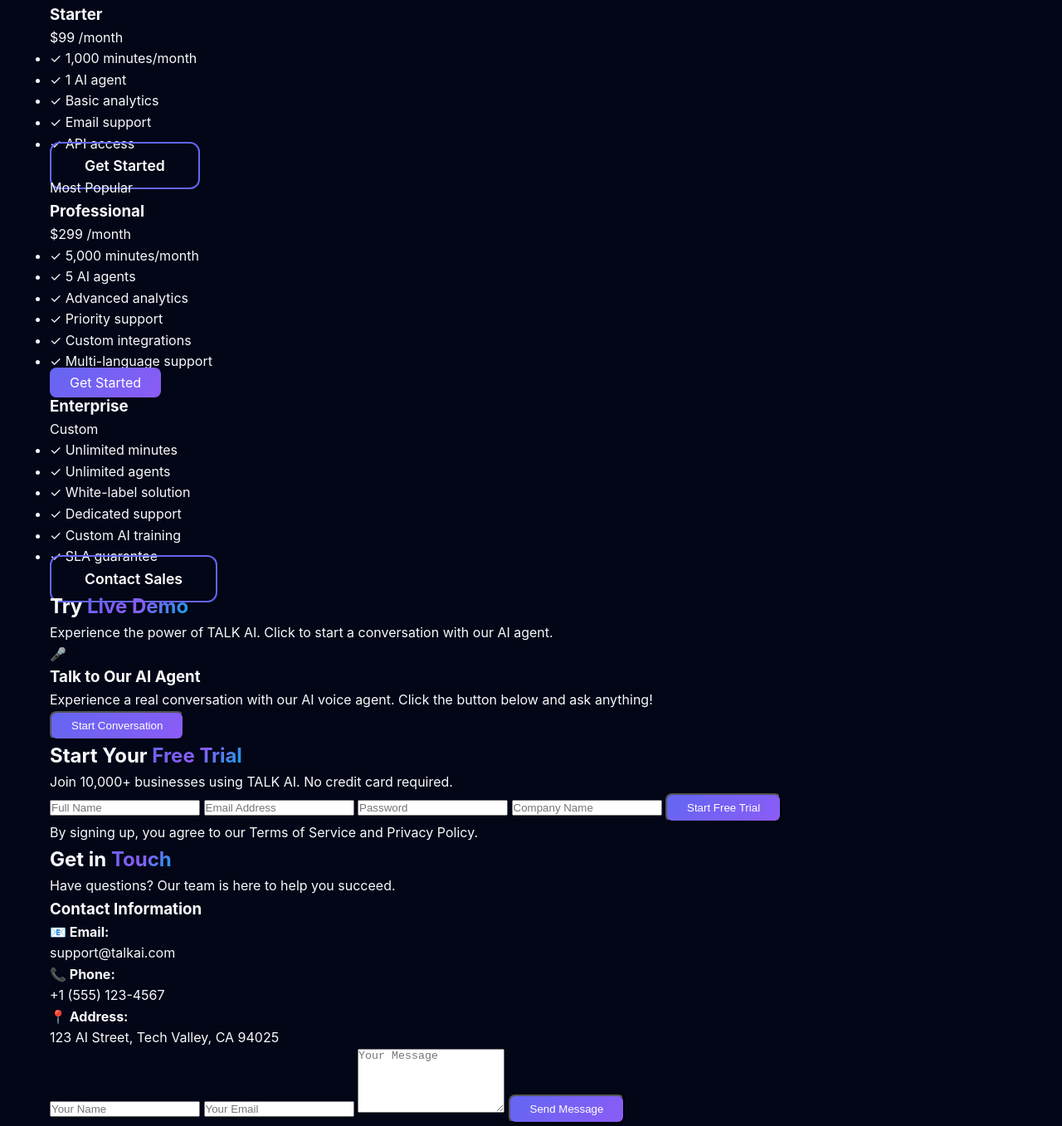
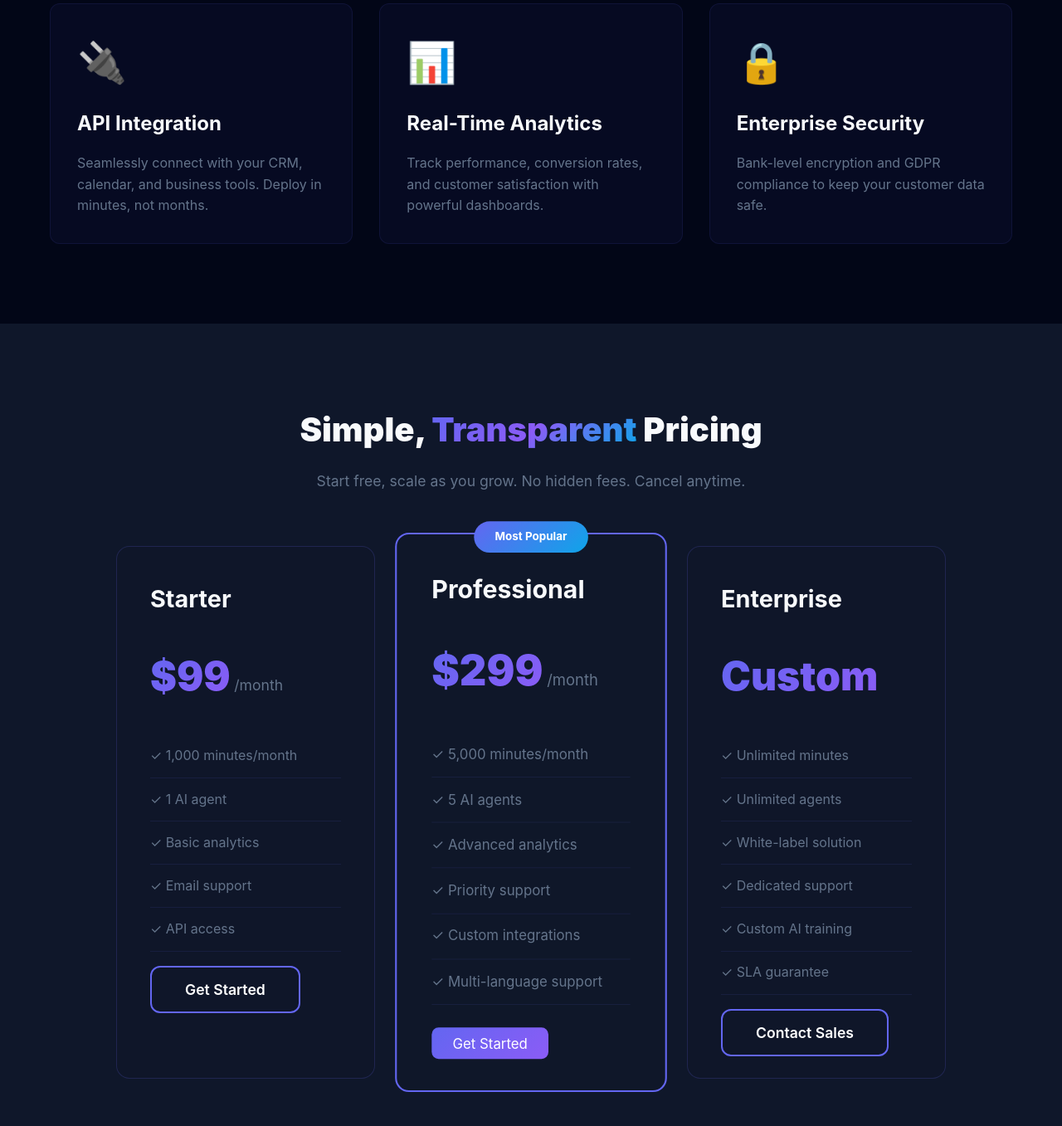
Before and after one commit to Usama309/talk-ai-website, a plain HTML site: page index.html in a window 1280 px wide. Shown: the part 1435-2792 px from the top of the page at 83% size. Drawn offline with nearby package versions, Linux system fonts and the light colour scheme; a script that the page names is missing.

Commit message:
Add complete CSS styling for all sections

```diff
--- a/styles.css
+++ b/styles.css
@@ -240,3 +240,333 @@ body {
         display: none;
     }
 }
+
+
+/* Section Header */
+.section-header {
+    text-align: center;
+    margin-bottom: 4rem;
+}
+
+.section-header h2 {
+    font-size: 2.5rem;
+    font-weight: 900;
+    margin-bottom: 1rem;
+}
+
+.section-header p {
+    font-size: 1.1rem;
+    color: var(--gray);
+    max-width: 600px;
+    margin: 0 auto;
+}
+
+/* Features Section */
+.features {
+    padding: 6rem 0;
+    background: var(--darker);
+}
+
+.features-grid {
+    display: grid;
+    grid-template-columns: repeat(auto-fit, minmax(300px, 1fr));
+    gap: 2rem;
+}
+
+.feature-card {
+    padding: 2rem;
+    background: rgba(99, 102, 241, 0.05);
+    border: 1px solid rgba(99, 102, 241, 0.1);
+    border-radius: 12px;
+    transition: transform 0.3s, box-shadow 0.3s;
+}
+
+.feature-card:hover {
+    transform: translateY(-5px);
+    box-shadow: 0 10px 30px rgba(99, 102, 241, 0.2);
+}
+
+.feature-icon {
+    font-size: 3rem;
+    margin-bottom: 1rem;
+}
+
+.feature-card h3 {
+    font-size: 1.5rem;
+    margin-bottom: 1rem;
+    color: var(--light);
+}
+
+.feature-card p {
+    color: var(--gray);
+    line-height: 1.6;
+}
+
+/* Pricing Section */
+.pricing {
+    padding: 6rem 0;
+    background: var(--dark);
+}
+
+.pricing-grid {
+    display: grid;
+    grid-template-columns: repeat(auto-fit, minmax(300px, 1fr));
+    gap: 2rem;
+    max-width: 1000px;
+    margin: 0 auto;
+}
+
+.pricing-card {
+    padding: 2.5rem;
+    background: rgba(15, 23, 42, 0.8);
+    border: 1px solid rgba(99, 102, 241, 0.2);
+    border-radius: 16px;
+    position: relative;
+    transition: transform 0.3s, box-shadow 0.3s;
+}
+
+.pricing-card.featured {
+    border: 2px solid var(--primary);
+    transform: scale(1.05);
+}
+
+.pricing-card:hover {
+    transform: translateY(-10px);
+    box-shadow: 0 20px 40px rgba(99, 102, 241, 0.3);
+}
+
+.pricing-card .badge {
+    position: absolute;
+    top: -15px;
+    left: 50%;
+    transform: translateX(-50%);
+    background: linear-gradient(135deg, var(--primary), var(--accent));
+    color: white;
+    padding: 0.5rem 1.5rem;
+    border-radius: 20px;
+    font-size: 0.8rem;
+    font-weight: 700;
+}
+
+.pricing-card h3 {
+    font-size: 1.8rem;
+    margin-bottom: 1rem;
+    color: var(--light);
+}
+
+.price {
+    margin: 2rem 0;
+}
+
+.price .amount {
+    font-size: 3rem;
+    font-weight: 900;
+    background: linear-gradient(135deg, #6366f1, #8b5cf6);
+    -webkit-background-clip: text;
+    -webkit-text-fill-color: transparent;
+}
+
+.price .period {
+    color: var(--gray);
+    font-size: 1.1rem;
+}
+
+.features-list {
+    list-style: none;
+    margin: 2rem 0;
+}
+
+.features-list li {
+    padding: 0.8rem 0;
+    color: var(--gray);
+    border-bottom: 1px solid rgba(99, 102, 241, 0.1);
+}
+
+/* Demo Section */
+.demo {
+    padding: 6rem 0;
+    background: var(--darker);
+}
+
+.demo-container {
+    max-width: 600px;
+    margin: 0 auto;
+}
+
+.demo-card {
+    padding: 3rem;
+    background: rgba(99, 102, 241, 0.05);
+    border: 2px solid rgba(99, 102, 241, 0.2);
+    border-radius: 20px;
+    text-align: center;
+}
+
+.demo-icon {
+    font-size: 4rem;
+    margin-bottom: 1.5rem;
+}
+
+.demo-card h3 {
+    font-size: 2rem;
+    margin-bottom: 1rem;
+    color: var(--light);
+}
+
+.demo-card p {
+    color: var(--gray);
+    margin-bottom: 2rem;
+}
+
+.call-status {
+    margin-top: 1.5rem;
+    padding: 1rem;
+    border-radius: 8px;
+    font-weight: 600;
+}
+
+/* Signup Section */
+.signup {
+    padding: 6rem 0;
+    background: var(--dark);
+}
+
+.signup-container {
+    max-width: 500px;
+    margin: 0 auto;
+}
+
+.signup-form {
+    padding: 2.5rem;
+    background: rgba(15, 23, 42, 0.8);
+    border: 1px solid rgba(99, 102, 241, 0.2);
+    border-radius: 16px;
+}
+
+.signup-form input {
+    width: 100%;
+    padding: 1rem;
+    margin-bottom: 1rem;
+    background: rgba(255, 255, 255, 0.05);
+    border: 1px solid rgba(99, 102, 241, 0.2);
+    border-radius: 8px;
+    color: var(--light);
+    font-size: 1rem;
+}
+
+.signup-form input:focus {
+    outline: none;
+    border-color: var(--primary);
+    box-shadow: 0 0 0 3px rgba(99, 102, 241, 0.1);
+}
+
+.form-note {
+    font-size: 0.85rem;
+    color: var(--gray);
+    text-align: center;
+    margin-top: 1rem;
+}
+
+.referral-section {
+    margin-top: 2rem;
+    padding: 2rem;
+    background: rgba(99, 102, 241, 0.05);
+    border: 1px solid rgba(99, 102, 241, 0.2);
+    border-radius: 12px;
+}
+
+.referral-section h3 {
+    color: var(--light);
+    margin-bottom: 1rem;
+}
+
+.referral-link-container {
+    display: flex;
+    gap: 1rem;
+    margin: 1.5rem 0;
+}
+
+.referral-link-container input {
+    flex: 1;
+    padding: 1rem;
+    background: rgba(255, 255, 255, 0.05);
+    border: 1px solid rgba(99, 102, 241, 0.2);
+    border-radius: 8px;
+    color: var(--light);
+}
+
+.commission-info {
+    color: var(--gray);
+    font-size: 0.9rem;
+}
+
+.commission-info strong {
+    color: var(--primary);
+}
+
+/* Contact Section */
+.contact {
+    padding: 6rem 0;
+    background: var(--darker);
+}
+
+.contact-grid {
+    display: grid;
+    grid-template-columns: repeat(auto-fit, minmax(300px, 1fr));
+    gap: 3rem;
+}
+
+.contact-info {
+    padding: 2rem;
+}
+
+.contact-info h3 {
+    font-size: 1.8rem;
+    margin-bottom: 2rem;
+    color: var(--light);
+}
+
+.contact-item {
+    margin-bottom: 1.5rem;
+}
+
+.contact-item strong {
+    color: var(--primary);
+    display: block;
+    margin-bottom: 0.5rem;
+}
+
+.contact-item p {
+    color: var(--gray);
+}
+
+.contact-form {
+    padding: 2.5rem;
+    background: rgba(15, 23, 42, 0.8);
+    border: 1px solid rgba(99, 102, 241, 0.2);
+    border-radius: 16px;
+}
+
+.contact-form input,
+.contact-form textarea {
+    width: 100%;
+    padding: 1rem;
+    margin-bottom: 1rem;
+    background: rgba(255, 255, 255, 0.05);
+    border: 1px solid rgba(99, 102, 241, 0.2);
+    border-radius: 8px;
+    color: var(--light);
+    font-size: 1rem;
+    font-family: inherit;
+}
+
+.contact-form input:focus,
+.contact-form textarea:focus {
+    outline: none;
+    border-color: var(--primary);
+    box-shadow: 0 0 0 3px rgba(99, 102, 241, 0.1);
+}
+
+.contact-form textarea {
+    resize: vertical;
+    min-height: 120px;
+}
```
